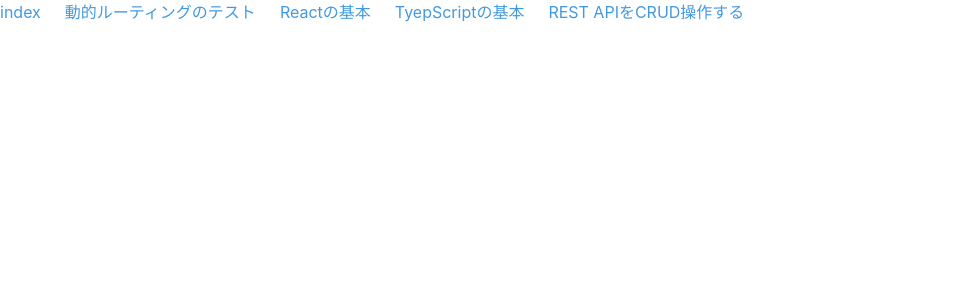
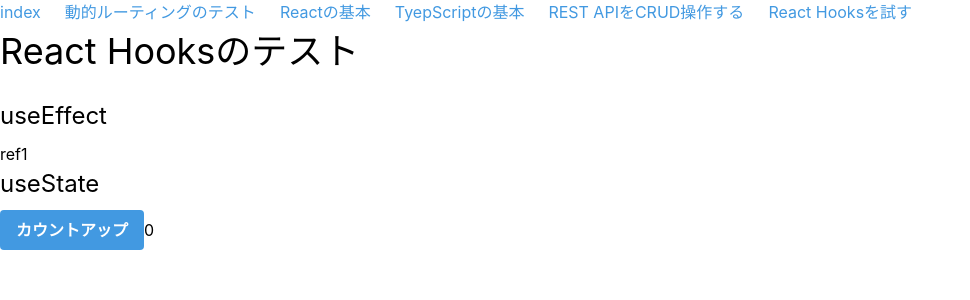
Before and after one commit to yujiokayama/react-typescript-basic, a React (Create React App) app: page /test-hooks in a window 1280 px wide. Shown: the top 300 px of the page, without its empty margins (0-970 px from the left). Built offline with nearby package versions, Linux system fonts and the light colour scheme.

Commit message:
次はContextを理解する

```diff
--- a/src/App.tsx
+++ b/src/App.tsx
@@ -9,6 +9,7 @@
 import TypeScriptBasic from "./pages/typescript-basic";
 import ReactBasic from "./pages/react-basic";
 import TestCrud from "./pages/test-crud";
+import TestHooks from "./pages/test-hooks";
 
 function App() {
   function randumNum(min: number, max: number): number {
@@ -58,6 +59,14 @@
                   REST APIをCRUD操作する
                 </Link>
               </li>
+              <li className="mr-6">
+                <Link
+                  className="text-blue-500 hover:text-blue-800"
+                  to={`/test-hooks`}
+                >
+                  React Hooksを試す
+                </Link>
+              </li>
             </ul>
           </nav>
         </header>
@@ -68,6 +77,7 @@
           <Route path="/react-basic" children={<ReactBasic />} />
           <Route path="/typescript-basic" children={<TypeScriptBasic />} />
           <Route path="/test-crud" children={<TestCrud />} />
+          <Route path="/test-hooks" children={<TestHooks />} />
         </Switch>
       </BrowserRouter>
     </div>
--- a/src/pages/test-hooks.tsx
+++ b/src/pages/test-hooks.tsx
@@ -1,9 +1,42 @@
-import React from "react";
+import React, { useEffect, useState, useContext } from "react";
 
 const TestHooks: React.FC = () => {
+  /**
+   * UseState
+   */
+  const [counter, setCount] = React.useState(0);
+  const handleClick = () => setCount(counter + 1);
+
+  /**
+   * UseEffect
+   */
+  React.useEffect(() => {
+    console.log(refDivElement.current);
+  }, []);
+
+  /**
+   * ref
+   */
+
+  const refDivElement = React.createRef<HTMLDivElement>();
+
+
   return (
     <>
-      <h1>React Hooksのテスト</h1>
+      <h1 className="text-4xl mb-5">React Hooksのテスト</h1>
+
+      <h2 className="text-2xl mb-2">useEffect</h2>
+      <div ref={refDivElement}>ref1</div>
+
+
+      <h2 className="text-2xl mb-2">useState</h2>
+      <button
+        onClick={handleClick}
+        className="bg-blue-500 hover:bg-blue-700 text-white font-bold py-2 px-4 rounded"
+      >
+        カウントアップ
+      </button>
+      {counter}
     </>
   );
 };
```
Also changed, not shown: src/TestContext.ts (added, +10 -0 lines).
